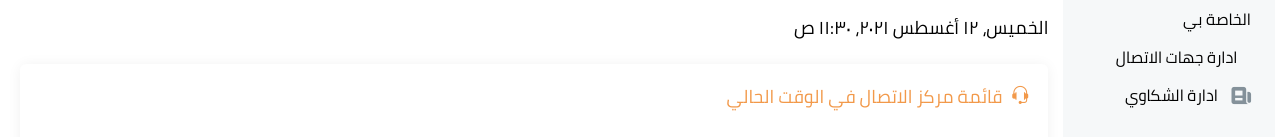
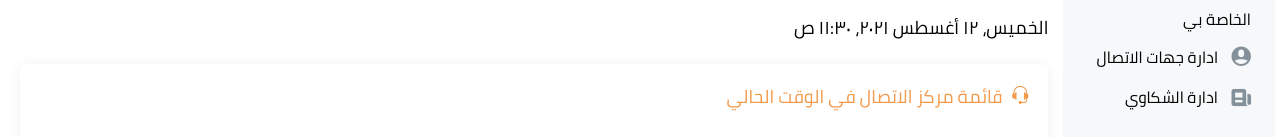
Before and after one commit to adel9210/xon-tel, a website: page index.html in a window 1280 px wide. Shown: the part 146-283 px from the top of the page. Drawn offline with nearby package versions, Linux system fonts and the light colour scheme; files whose address does not match are found by name.

Commit message:
update icon

```diff
--- a/index.html
+++ b/index.html
@@ -54,7 +54,7 @@
                 <li class="side-menu__nav__item">
                   <a href="">
                     <span class="utl-icon-wrapper"
-                      ><i class="icon icon-user-solid-circle"></i
+                      ><i class="icon icon-user-4"></i
                     ></span>
                     <span>ادارة جهات الاتصال</span>
                   </a>
--- a/src/scss/layout/_aside.scss
+++ b/src/scss/layout/_aside.scss
@@ -76,7 +76,7 @@ aside {
           font-size: rem(15);
         }
 
-        .icon-user-solid-circle {
+        .icon-user-4 {
           font-size: rem(17);
         }
       }
```
Also changed, not shown: pages/contact-details.html (+1 -1 lines), assets/css/style-ltr.min.css, assets/css/style-rtl.min.css.
